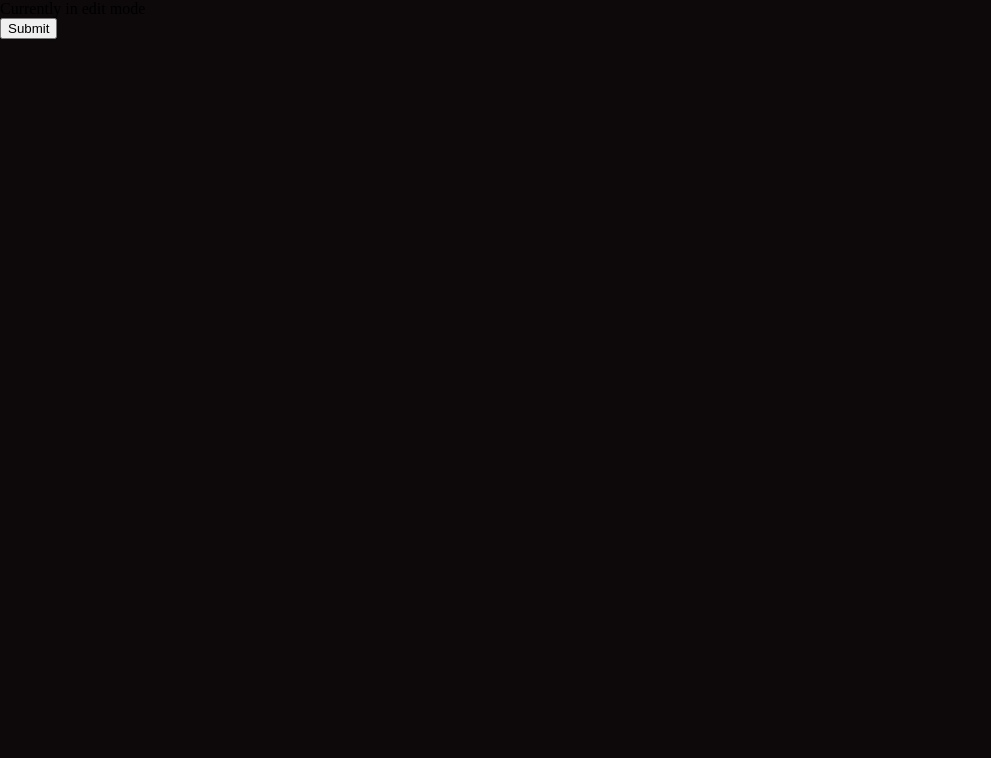
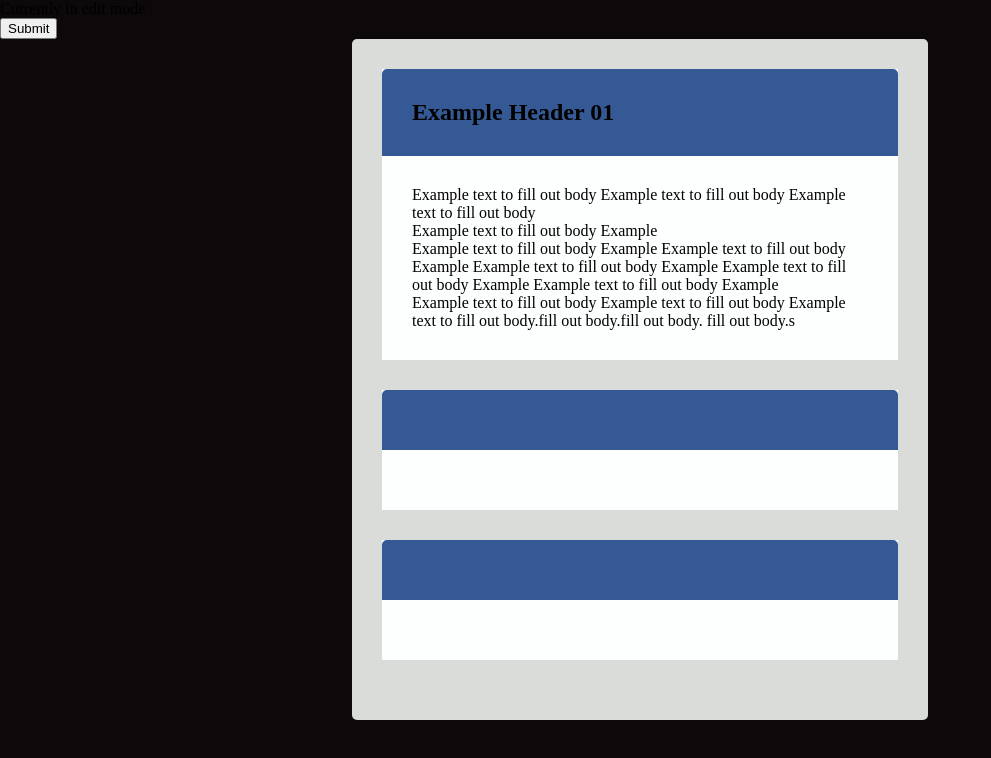
Before and after one commit to aagraston/cv-app, a React app: page / in a window 1280 px wide. Shown: the whole page, without its empty margins (0-991 px from the left). Built offline with nearby package versions, Linux system fonts and the light colour scheme.

Commit message:
style and placeholder html partially filled

```diff
--- a/src/html/index.html
+++ b/src/html/index.html
@@ -5,5 +5,40 @@
   <meta name="viewport" content="width=device-width,initial-scale=1" />
   <body>
     <div id="root"></div>
+
+    <div class="primary-div">
+      <div class="content-container-div">
+        <div class="form-section">
+          <div class="form-header"><h2>Example Header 01</h2></div>
+          <div class="form-input-body">
+            <p>
+              Example text to fill out body Example text to fill out body
+              Example text to fill out body
+            </p>
+            <p>Example text to fill out body Example</p>
+            <p>
+              Example text to fill out body Example Example text to fill out
+              body Example Example text to fill out body Example Example text to
+              fill out body Example Example text to fill out body Example
+            </p>
+            <p>
+              Example text to fill out body Example text to fill out body
+              Example text to fill out body.fill out body.fill out body. fill
+              out body.s
+            </p>
+          </div>
+        </div>
+
+        <div class="form-section">
+          <div class="form-header"></div>
+          <div class="form-input-body"></div>
+        </div>
+
+        <div class="form-section">
+          <div class="form-header"></div>
+          <div class="form-input-body"></div>
+        </div>
+      </div>
+    </div>
   </body>
 </html>
--- a/src/scss/_sections.scss
+++ b/src/scss/_sections.scss
@@ -1,3 +1,29 @@
 body {
   background-color: $color-black;
 }
+
+.primary-div {
+  max-width: 45%;
+  margin: auto;
+  display: block;
+
+  padding: 30px;
+  background-color: rgba($color: $color-white, $alpha: 0.86);
+  border-radius: 5px 5px 5px 5px;
+}
+.content-container-div {
+  border-radius: 5px 5px 5px 5px;
+}
+.form-section {
+  margin-bottom: 30px;
+  background-color: $color-white;
+}
+.form-header {
+  background-color: $color-blue;
+  padding: 30px;
+
+  border-radius: 5px 5px 0px 0px;
+}
+.form-input-body {
+  padding: 30px;
+}
```
